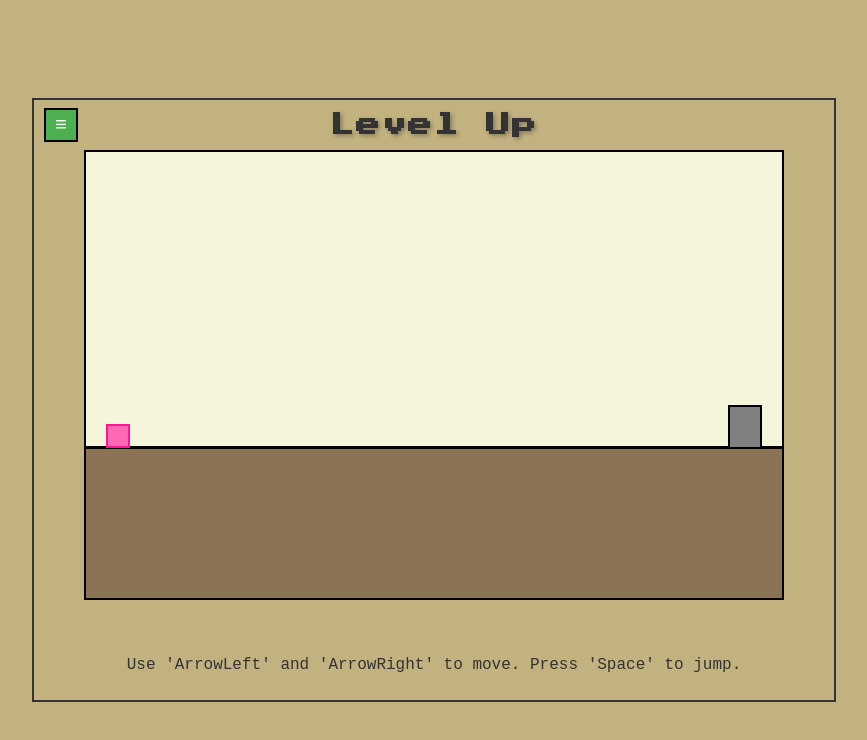
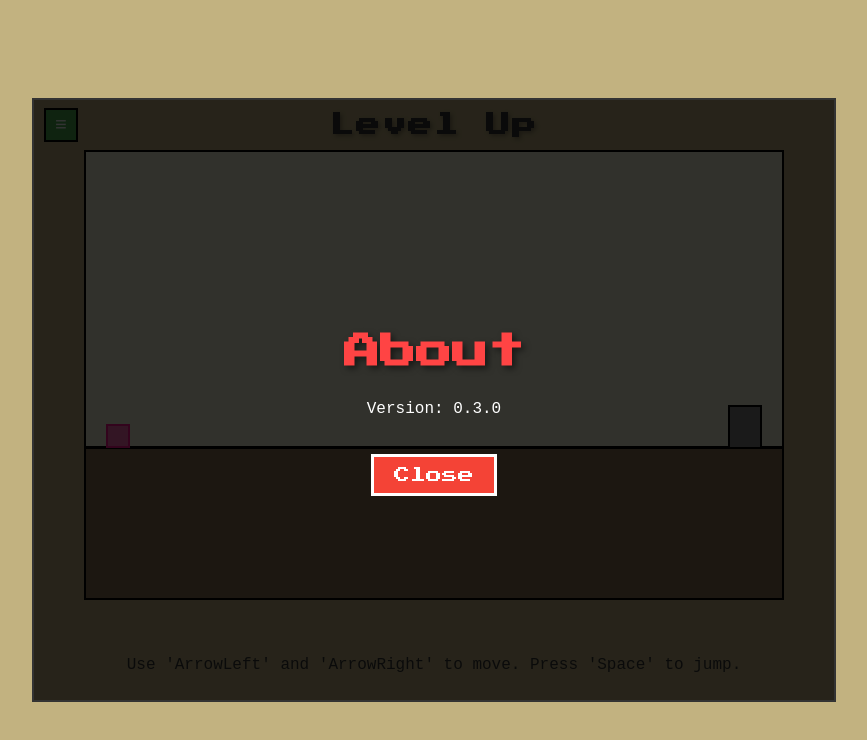
Before and after one commit to ccwork288/ccwork288.github.io, a plain HTML site: page game_experiments/simple-game-gemini/index.html in a window 1280 px wide. Both pictures are taken after a click on the element 267 px from the left and 125 px from the top of the page. Shown: the whole page, without its empty margins (206-1073 px from the left). Drawn offline with Linux system fonts and the light colour scheme.

Commit message:
add version to simple-game-gemini

```diff
--- a/game_experiments/simple-game-gemini/index.html
+++ b/game_experiments/simple-game-gemini/index.html
@@ -42,6 +42,13 @@
             <div class="control-btn" id="right-btn"></div>
             <button class="control-btn" id="jump-btn">Jump</button>
         </div>
+        <div id="about-overlay">
+            <div class="overlay-content">
+                <h2>About</h2>
+                <p>Version: <span id="version-display"></span></p>
+                <button id="close-about-btn">Close</button>
+            </div>
+        </div>
     </div>
     <script src="script.js"></script>
 </body>
--- a/game_experiments/simple-game-gemini/script.js
+++ b/game_experiments/simple-game-gemini/script.js
@@ -10,6 +10,15 @@ document.addEventListener('DOMContentLoaded', () => {
     const leftBtn = document.getElementById('left-btn');
     const rightBtn = document.getElementById('right-btn');
     const jumpBtn = document.getElementById('jump-btn');
+    const aboutOverlay = document.getElementById('about-overlay');
+    const closeAboutBtn = document.getElementById('close-about-btn');
+    const levelScreenBtn = document.querySelector('.level-screen-btn');
+    const versionDisplay = document.getElementById('version-display');
+
+    // --- Version ---
+    const version = "0.3.0"; // This will be replaced by the Makefile
+    versionDisplay.textContent = version;
+
 
     // Player state
     let playerX = 20;
@@ -312,6 +321,14 @@ document.addEventListener('DOMContentLoaded', () => {
         nextLevelBtn.addEventListener('click', resetGame);
 
         window.addEventListener('resize', updateDimensions);
+
+        levelScreenBtn.addEventListener('click', () => {
+            aboutOverlay.style.display = 'flex';
+        });
+
+        closeAboutBtn.addEventListener('click', () => {
+            aboutOverlay.style.display = 'none';
+        });
     }
 
     // --- Initialization ---
--- a/game_experiments/simple-game-gemini/style.css
+++ b/game_experiments/simple-game-gemini/style.css
@@ -284,3 +284,33 @@ body {
     font-size: 18px;
     border: 3px solid #fff;
 }
+
+#about-overlay {
+    position: absolute;
+    top: 0;
+    left: 0;
+    width: 100%;
+    height: 100%;
+    background-color: rgba(0, 0, 0, 0.8);
+    display: none;
+    justify-content: center;
+    align-items: center;
+    z-index: 200;
+}
+
+#close-about-btn {
+    font-family: 'Press Start 2P', cursive;
+    font-size: 16px;
+    padding: 10px 20px;
+    margin-top: 20px;
+    background-color: #f44336;
+    color: white;
+    border: 3px solid #fff;
+    cursor: pointer;
+    transition: all 0.3s ease;
+}
+
+#close-about-btn:hover {
+    background-color: #d32f2f;
+    transform: scale(1.1);
+}
```
Also changed, not shown: game_experiments/simple-game-gemini/version.txt (added), 1 other file.
